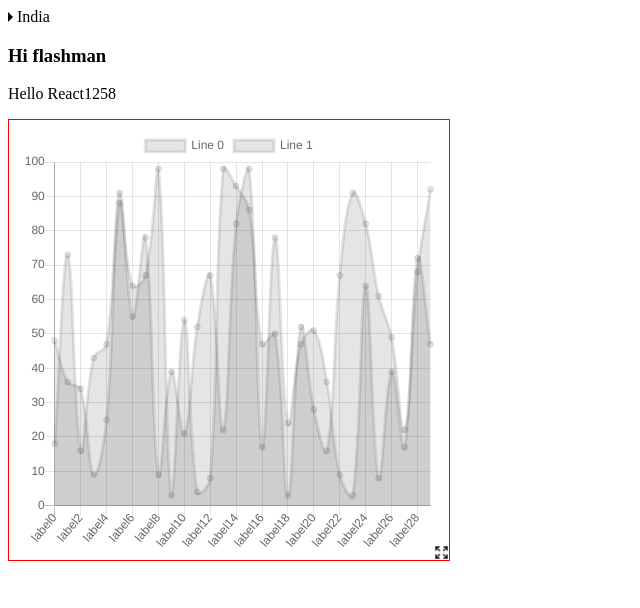
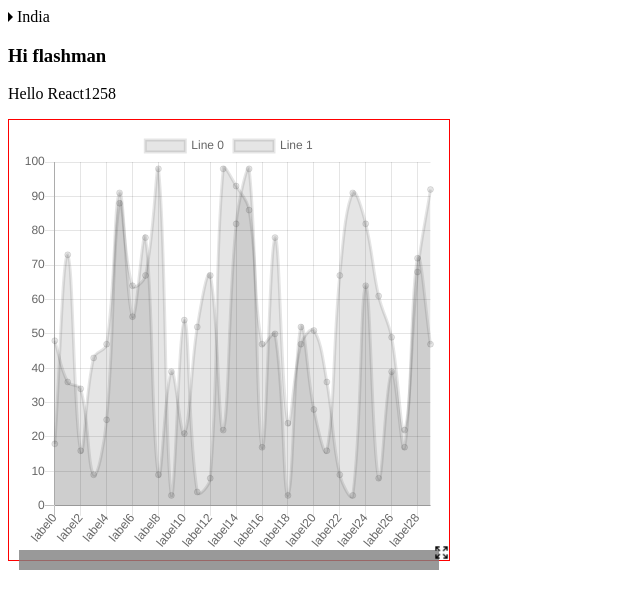
Before and after one commit to tejassp/rwkarma, a React app: page / in a window 1280 px wide. Shown: the top 608 px of the page, without its empty margins (0-640 px from the left). Built offline with nearby package versions, Linux system fonts and the light colour scheme.

Commit message:
chartjs zoom plugin for a labeled line chart

```diff
--- a/src/interactivechart.js
+++ b/src/interactivechart.js
@@ -1,6 +1,7 @@
 import React from 'react';
 import Chart from 'chart.js';
 import { lineChartData }  from './datasource';
+import zoomPlugin from './zoomplugin';
 
 import resize from './resize.png';
 
@@ -11,17 +12,24 @@ class InteractiveChart extends React.Component {
     super(props);
     this.canvasID = 'canvas_id_' + counter++;
     this.containerID = 'container_id_' + counter++;
+    this.scaleCanvasID = 'scale_chart_id_' + counter++;
 
     this.chart = null; // chart being drawn
+
     this.state = {
       height: 420,
       width: 420
     };
-    this.resizing = false;
+    this.scaleHeight = 20;
+    this.scaleLeft = 0;
+    this.scaleRight = this.state.width;
 
     this.onMouseMove = this.onMouseMove.bind(this);
     this.onMouseUp = this.onMouseUp.bind(this);
     this.onMouseDown = this.onMouseDown.bind(this);
+
+    this.onChartZoomIn = this.onChartZoomIn.bind(this);
+    this.onScaleChange = this.onScaleChange.bind(this);
   }
 
   componentDidMount() {
@@ -32,27 +40,84 @@ class InteractiveChart extends React.Component {
       data: data,
       options: {
         maintainAspectRatio: false, // fit into height, width of container
+        pan: {
+          enabled: true,
+          mode: 'x'
+        },
+        zoom: {
+          enabled: true,
+          mode: 'x'
+        }
       }
 		});
+    this.chart.zoom.onChartZoomIn = this.onChartZoomIn;
+
+    const sctx = document.getElementById(this.scaleCanvasID).getContext("2d");
+    sctx.fillStyle = "rgba(128, 128, 128, 0.8)";
+    sctx.fillRect(0, 0, this.state.width, this.scaleHeight);
+  }
+
+  drawScale(left, right) {
+    const width = this.state.width;
+    const height = this.scaleHeight;
+
+    let ctx = document.getElementById(this.scaleCanvasID).getContext('2d');
+    ctx.clearRect(0, 0, width, height);
+    ctx.fillStyle = "rgba(200, 200, 200, 0.7)";
+    ctx.fillRect(0, 0, left, height);
+    ctx.fillRect(right, 0, width-right, height);
+    ctx.fillStyle = "rgba(128, 128, 128, 0.8)";
+    ctx.fillRect(left, 0, right-left, height);
+
+    this.scaleLeft = left;
+    this.scaleRight = right;
+  }
+
+  onScaleChange(evt) {
+    let left = this.scaleLeft;
+    let right = this.scaleRight;
+    let ldiff = Math.abs(left - evt.clientX);
+    let rdiff = Math.abs(right - evt.clientX);
+    if (ldiff < rdiff) {
+      left = evt.clientX;
+    } else {
+      right = evt.clientX;
+    }
+
+    this.drawScale(left, right);
+
+    const xaxis = this.chart.scales['x-axis-0'];
+    const labels = this.chart.config.data.labels;
+    const nticks = labels.length;
+    const width = this.state.width;
+    const startLabel = labels[Math.floor(left/width * nticks)];
+    const endLabel = labels[Math.ceil(right/width * nticks)];
+    this.chart.zoom.zoomInto(startLabel, endLabel);
+  }
+
+  onChartZoomIn(startLabel, endLabel) {
+    const labels = this.chart.config.data.labels;
+    const nticks = labels.length;
+    const width = this.state.width;
+
+    const start = labels.findIndex((label) => { return label === startLabel});
+    const end = labels.findIndex((label) => { return label === endLabel});
+    const left = (width/nticks)*start;
+    const right = (width/nticks)*end;
+    this.drawScale(left, right);
   }
 
   onMouseUp() {
-    this.resizing = false;
     document.removeEventListener('mousemove', this.onMouseMove);
     document.removeEventListener('mouseup', this.onMouseUp);
   }
 
   onMouseDown() {
-    this.resizing = true;
     document.addEventListener('mousemove', this.onMouseMove);
     document.addEventListener('mouseup', this.onMouseUp);
   }
 
   onMouseMove(evt) {
-    if ( !this.resizing) {
-      return;
-    }
-
     const rect = document.getElementById(this.canvasID).getBoundingClientRect();
     const width =  evt.screenX - (window.scrollX + rect.left);
     const height = evt.screenY - (window.screenY + rect.top);
@@ -83,6 +148,8 @@ class InteractiveChart extends React.Component {
         <div id={this.containerID} style={pstyle}>
           <canvas id={this.canvasID} width={width} height={height}> </canvas>
 
+          <canvas id={this.scaleCanvasID} width={width} height={this.scaleHeight} onClick={this.onScaleChange}> </canvas>
+
           <img src={resize} style={{cursor: 'pointer', height: '15px', width: '15px', position: 'absolute', bottom: '0px', right: '0px'}}
               onMouseDown={this.onMouseDown} onMouseUp={this.onMouseUp} onMouseMove={this.onMouseMove} />
         </div>
--- /dev/null
+++ b/src/zoomplugin.js
@@ -0,0 +1,97 @@
+import Chart from 'chart.js';
+
+var zoomPlugin = {
+	beforeInit: function(controller) {
+    const zoom = controller.zoom = {};
+    const canvas = controller.chart.ctx.canvas;
+    const ctx = controller.chart.ctx;
+
+    zoom.zoomInto = function(startLabel, endLabel) {
+      const xaxis = controller.scales['x-axis-0'];
+      xaxis.options.ticks.min = startLabel;
+      xaxis.options.ticks.max = endLabel;
+      controller.update(0);
+    }
+
+    canvas.addEventListener('mousedown', (evt) => {
+      zoom.startEvt = evt;
+    });
+
+    canvas.addEventListener('mouseup', (evt) => {
+      const xaxis = controller.scales['x-axis-0'];
+      const nticks = xaxis.ticks.length;
+
+      const start = Math.floor((zoom.startEvt.clientX-xaxis.margins.left)/(xaxis.right-xaxis.left) * nticks);
+      const end = Math.ceil((evt.clientX-xaxis.margins.left)/(xaxis.right-xaxis.left) * nticks);
+
+      xaxis.options.ticks.min = xaxis.ticks[start];
+      xaxis.options.ticks.max = xaxis.ticks[end];
+
+      if(zoom.onChartZoomIn && typeof(zoom.onChartZoomIn) === 'function') {
+        zoom.onChartZoomIn(xaxis.ticks[start], xaxis.ticks[end]);
+      }
+
+      zoom.startEvt = null;
+      controller.update(0);
+    });
+
+    canvas.addEventListener('mousemove', (evt) => {
+      if (!zoom.startEvt) {
+        return;
+      }
+      const x = zoom.startEvt.clientX;
+      const width = evt.clientX - x;
+
+      const yaxis = controller.scales['y-axis-0']
+      const y = yaxis.top;
+      const height = yaxis.bottom - y;
+
+      controller.update(0);
+      ctx.save();
+      ctx.fillStyle = 'rgba(128, 128, 128, 0.5)';
+      ctx.fillRect(x, y, width, height);
+      ctx.restore();
+    });
+
+	},
+  afterInit: function(controller) {
+	},
+
+  resize: function(controller, newcontrollerSize) {
+	},
+
+  beforeUpdate: function(controller) {
+	},
+  afterScaleUpdate: function(controller) {
+	},
+  beforeDatasetsUpdate: function(controller) {
+	},
+  afterDatasetsUpdate: function(controller) {
+	},
+  afterUpdate: function(controller) {
+	},
+
+  // This is called at the start of a render. It is only called once, even if the animation will run for a number of frames. Use beforeDraw or afterDraw
+  // to do something on each animation frame
+  beforeRender: function(controller) {
+	},
+
+  // Easing is for animation
+  beforeDraw: function(controller, easing) {
+	},
+  afterDraw: function(controller, easing) {
+	},
+
+  // Before the datasets are drawn but after scales are drawn
+  beforeDatasetsDraw: function(controller, easing) {
+	},
+  afterDatasetsDraw: function(controller, easing) {
+	},
+
+  destroy: function(controller) {
+	}
+};
+
+Chart.pluginService.register(zoomPlugin);
+
+export default zoomPlugin;
```
